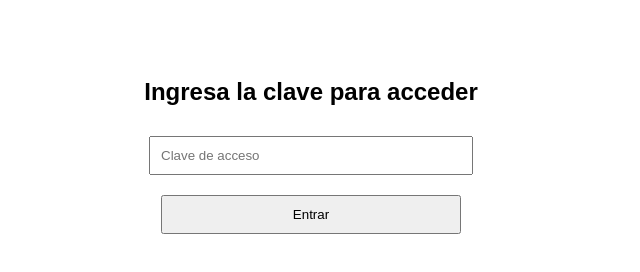
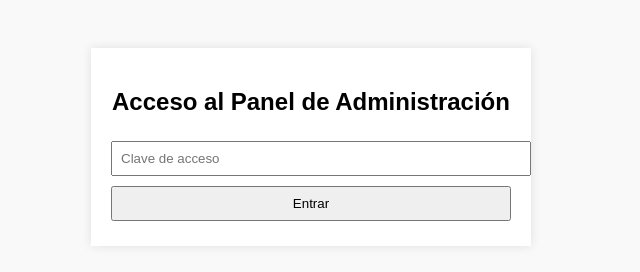
Before and after one commit to trivoOwner/trivo-store-admin, a plain HTML site: page index2.html in a window 1280 px wide. Both pictures are taken after a click on the button "Entrar". Shown: the whole page, without its empty margins (329-969 px from the left). Drawn offline with Linux system fonts and the light colour scheme.

Commit message:
Update index2.html

```diff
--- a/index2.html
+++ b/index2.html
@@ -5,26 +5,33 @@
   <title>Administrador Trivo</title>
   <style>
     body {
-      font-family: Arial, sans-serif;
+      font-family: Arial;
+      padding: 40px;
+      background-color: #f9f9f9;
+    }
+    #formulario { display: none; }
+    input, button {
+      margin: 5px 0;
+      padding: 8px;
+      width: 100%;
+    }
+    .container {
+      max-width: 400px;
+      margin: auto;
+      background: white;
+      padding: 20px;
+      box-shadow: 0 0 10px rgba(0,0,0,0.1);
+    }
+    h2 {
       text-align: center;
-      padding: 50px;
-    }
-    #formulario {
-      display: none;
-    }
-    input, button {
-      margin: 10px;
-      padding: 10px;
-      width: 80%;
-      max-width: 300px;
     }
   </style>
 </head>
 <body>
+  <div class="container">
     <div id="auth">
-    <h2>Ingresa la clave para acceder</h2>
-    <input type="password" id="accesoClave" placeholder="Clave de acceso" />
-    <br />
+      <h2>Acceso al Panel de Administración</h2>
+      <input type="password" id="acceso" placeholder="Clave de acceso" />
       <button onclick="verificarClave()">Entrar</button>
     </div>
 
@@ -32,37 +39,35 @@
       <h2>Subir nuevo producto</h2>
       <input type="text" id="nombre" placeholder="Nombre del producto" />
       <input type="number" id="precio" placeholder="Precio" />
+      <input type="text" id="descripcion" placeholder="Descripción" />
       <input type="text" id="imagen" placeholder="URL de imagen" />
-    <input type="text" id="estado" placeholder="Estado (ej: disponible)" />
-    <br />
+      <input type="text" id="estado" placeholder="Estado (activo/inactivo)" />
       <button onclick="subirProducto()">Subir producto</button>
+    </div>
   </div>
 
   <script>
     const claveCorrecta = "trivo2025!";
 
     function verificarClave() {
-      const claveIngresada = document.getElementById("accesoClave").value;
-      if (claveIngresada === claveCorrecta) {
+      const clave = document.getElementById("acceso").value;
+      if (clave === claveCorrecta) {
         document.getElementById("auth").style.display = "none";
         document.getElementById("formulario").style.display = "block";
       } else {
-        alert("Clave incorrecta. Intenta nuevamente.");
+        alert("Clave incorrecta");
       }
     }
 
     function subirProducto() {
       const nombre = document.getElementById("nombre").value;
       const precio = document.getElementById("precio").value;
+      const descripcion = document.getElementById("descripcion").value;
       const imagen = document.getElementById("imagen").value;
       const estado = document.getElementById("estado").value;
 
-      if (nombre && precio && imagen && estado) {
-        alert(`Producto "${nombre}" subido correctamente.\n\n(Nota: falta conexión real a base de datos)`);
-        // Aquí puedes conectar con una base de datos como Firebase si lo deseas en el futuro.
-      } else {
-        alert("Por favor, completa todos los campos.");
-      }
+      alert("Producto registrado:\n\n" +
+        `Nombre: ${nombre}\nPrecio: $${precio}\nDescripción: ${descripcion}\nImagen: ${imagen}\nEstado: ${estado}`);
     }
   </script>
 </body>
```
Lines whose indentation alone changed are shown as unchanged.
